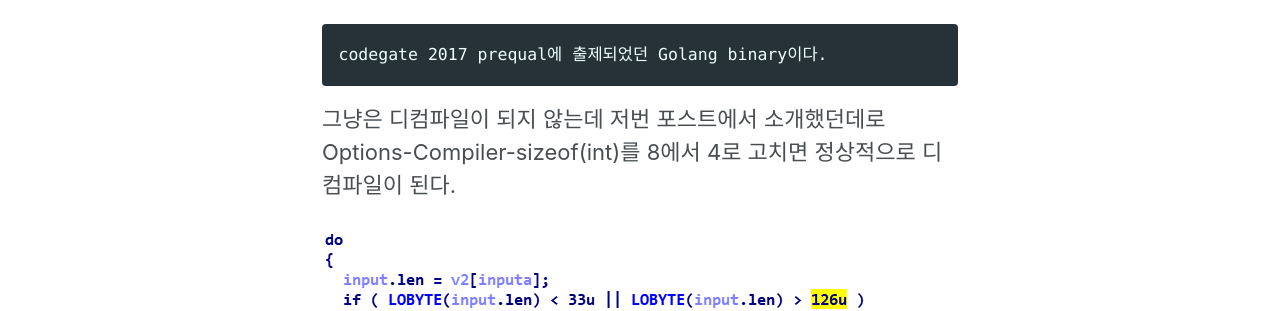
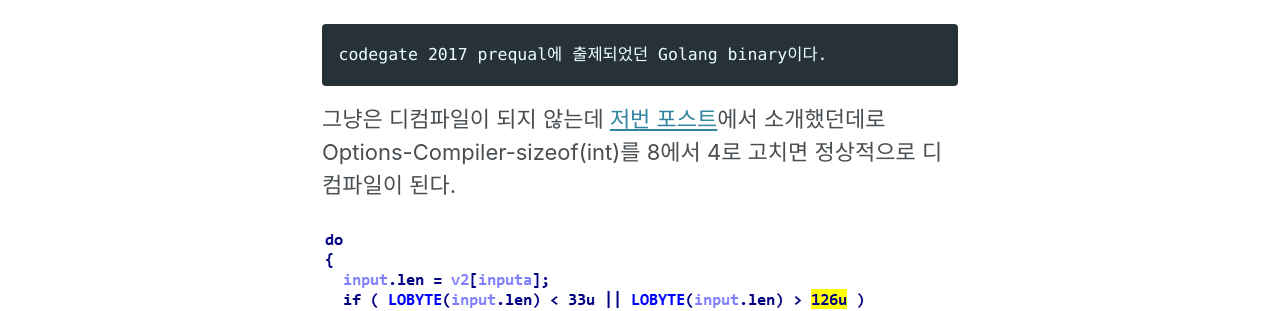
Before and after one commit to slyfizz3/slyfizz3.github.io, a Jekyll site: the page built from _posts/2019-07-22-Codegate2017-Goversing.md, in a window 1280 px wide and 900 px high. Shown: the part 177-488 px from the top of the window. Built offline with Jekyll 4.4.1, drawn with Linux system fonts in a browser that asks for light colours; cached includes are drawn as plain includes; nearby versions of some CDN libraries; part of the change alters nothing that is shown.

````diff
--- a/_posts/2019-07-22-Codegate2017-Goversing.md
+++ b/_posts/2019-07-22-Codegate2017-Goversing.md
@@ -9,7 +9,7 @@ tags: Golang Codegate
 codegate 2017 prequal에 출제되었던 Golang binary이다.
 ```
 
-그냥은 디컴파일이 되지 않는데 저번 포스트에서 소개했던데로 Options-Compiler-sizeof(int)를 8에서 4로 고치면 정상적으로 디컴파일이 된다.
+그냥은 디컴파일이 되지 않는데 [저번 포스트](https://slyfizz3.github.io/writeup/Gocrack)에서 소개했던데로 Options-Compiler-sizeof(int)를 8에서 4로 고치면 정상적으로 디컴파일이 된다.
 
 ![input](https://raw.githubusercontent.com/slyfizz3/slyfizz3.github.io/master/image/Goversing/input.png)
 
````
